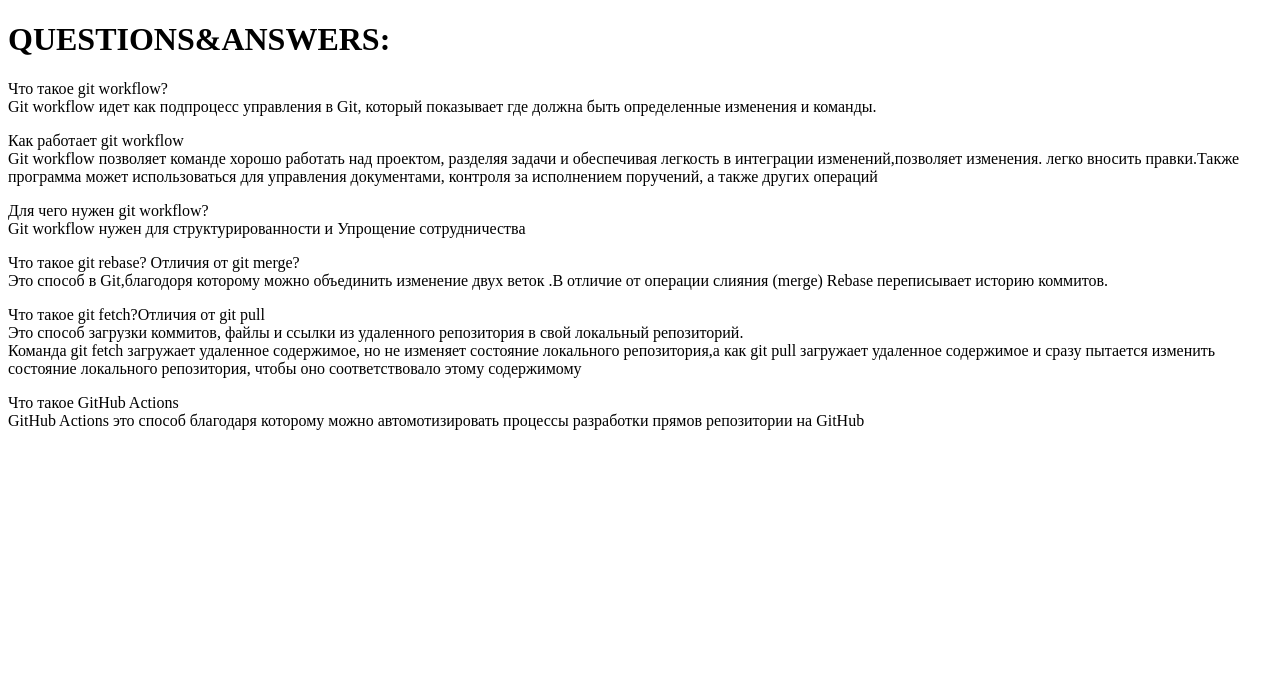
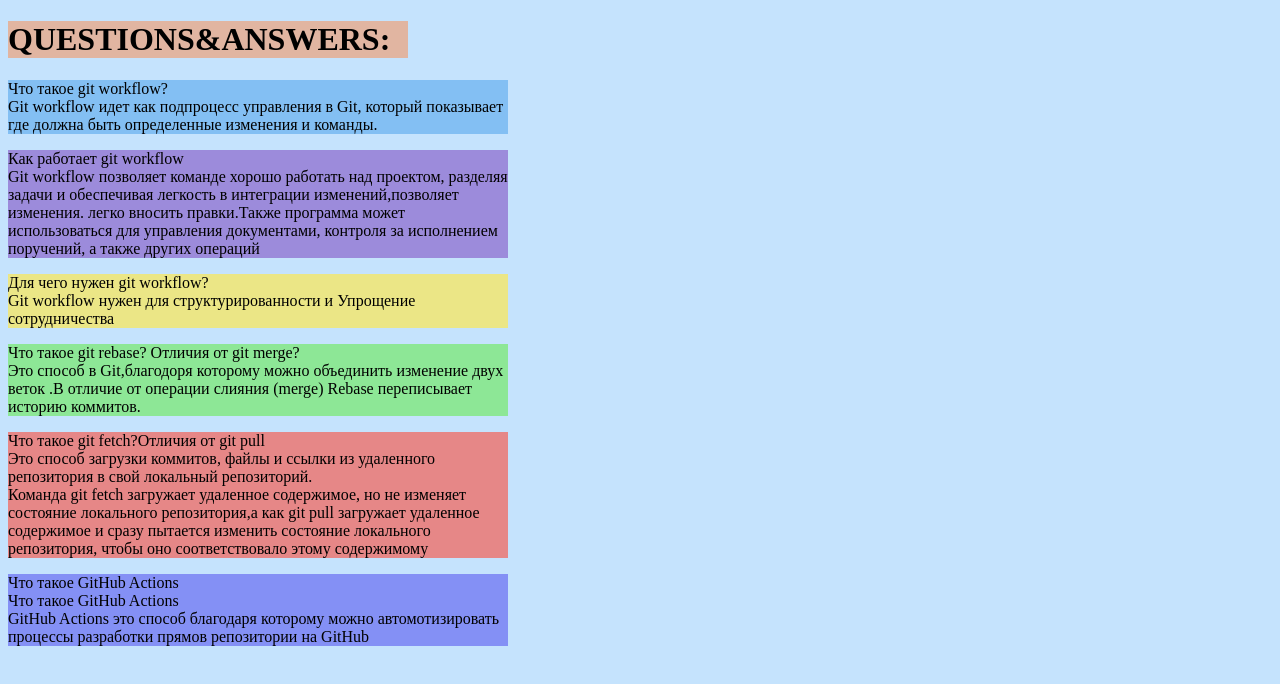
Before and after one commit to Shakhiizada/shpractise, a plain HTML site: page index.html in a window 1280 px wide. Drawn offline with Linux system fonts and the light colour scheme.

Commit message:
Update index.html

```diff
--- a/index.html
+++ b/index.html
@@ -5,6 +5,45 @@
     <meta name="viewport" content="width=device-width, initial-scale=1.0">
     <link rel="stylesheet" href="style.css">
     <title>Document</title>
+    <style>
+        h1 {
+            background-color: rgb(225, 181, 161);
+            width: 400px;
+        }
+
+        .first {
+            background-color: rgb(131, 191, 243);
+            width: 500px;
+        }
+
+        .second {
+            background-color: rgb(156, 139, 219);
+            width: 500px;
+        }
+
+        .third {
+            background-color: rgb(235, 230, 134);
+            width: 500px;
+        }
+
+        .four {
+            background-color: rgb(141, 231, 150);
+            width: 500px;
+        }
+
+        .fifth {
+            background-color: rgb(230, 135, 135);
+            width: 500px;
+        }
+
+        .six {
+            background-color: rgba(106, 110, 243, 0.7);
+            width: 500px;
+        }
+        body {
+            background-color: rgb(197, 227, 253);
+        }
+    </style>
 </head>
 <body>
     <div class="qa">
@@ -17,7 +56,7 @@
         <p class="four">Что такое git rebase? Отличия от git merge?<br>Это способ в Git,благодоря которому можно объединить изменение двуx веток .В отличие от операции слияния (merge) Rebase переписывает историю коммитов.</p>
         <p class="fifth">Что такое git fetch?Отличия от git pull<br>Это способ загрузки коммитов, файлы и ссылки из удаленного репозитория в свой локальный репозиторий.<br>Команда git fetch загружает удаленное содержимое,
             но не изменяет состояние локального репозитория,a как git pull загружает удаленное содержимое и сразу пытается изменить состояние локального репозитория, чтобы оно соответствовало этому содержимому</p>
-        <p class="six">Что такое GitHub Actions<br>GitHub Actions это способ благодаря которому можно автомотизировать процессы разработки прямов репозитории на GitHub</p>
+        <p class="six">Что такое GitHub Actions<br>Что такое GitHub Actions<br>GitHub Actions это способ благодаря которому можно автомотизировать процессы разработки прямов репозитории на GitHub</p>
     </div>
 </body>
 </html>
```
